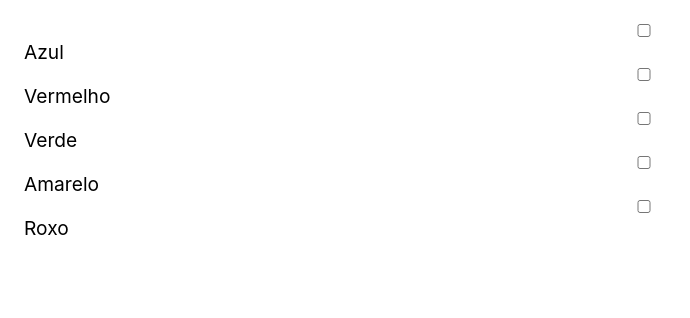
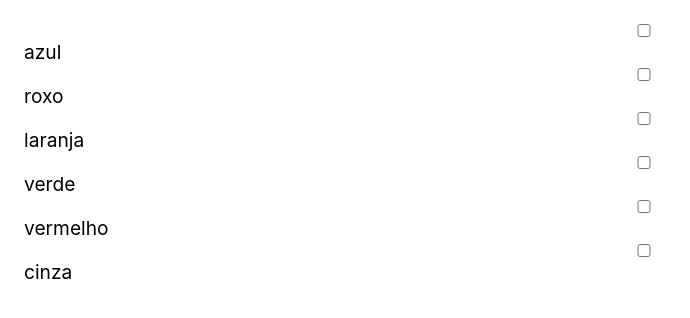
Before and after one commit to MarceloZanguettin/react_exercicio_checkbox, a React (Vite) app: page / in a window 1280 px wide. Shown: the top 318 px of the page, without its empty margins (0-690 px from the left). Built offline with nearby package versions, Linux system fonts and the light colour scheme; the HTML template or start-up script is replaced by a standard one.

Commit message:
Feito o retorno de forma otimizada dos labels para cada cor

```diff
--- a/src/App.jsx
+++ b/src/App.jsx
@@ -19,51 +19,17 @@ const App = () => {
 
   return (
     <form>
-      <label>
-        <input
-          type="checkbox"
-          value="azul"
-          checked={handleChecket('azul')}
-          onChange={handleChange}
-        />
-        Azul
-      </label>
-      <label>
-        <input
-          type="checkbox"
-          value="vermelho"
-          checked={handleChecket('vermelho')}
-          onChange={handleChange}
-        />
-        Vermelho
-      </label>
-      <label>
-        <input
-          type="checkbox"
-          value="verde"
-          checked={handleChecket('verde')}
-          onChange={handleChange}
-        />
-        Verde
-      </label>
-      <label>
-        <input
-          type="checkbox"
-          value="amarelo"
-          checked={handleChecket('amarelo')}
-          onChange={handleChange}
-        />
-        Amarelo
-      </label>
-      <label>
-        <input
-          type="checkbox"
-          value="roxo"
-          checked={handleChecket('roxo')}
-          onChange={handleChange}
-        />
-        Roxo
-      </label>
+      {coresArray.map((cor) => (
+        <label key={cor}>
+          <input
+            type="checkbox"
+            value={cor}
+            checked={handleChecket(cor)}
+            onChange={handleChange}
+          />
+          {cor}
+        </label>
+      ))}
       <ul>
         {cores.map((cor) => (
           <li key={cor}>{cor}</li>
```
